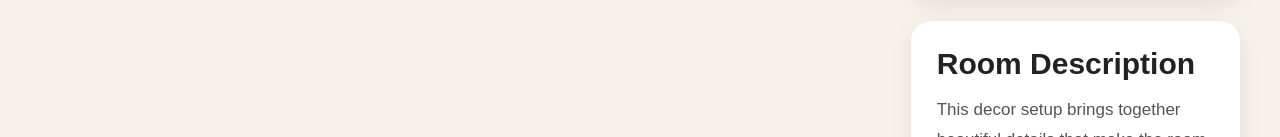
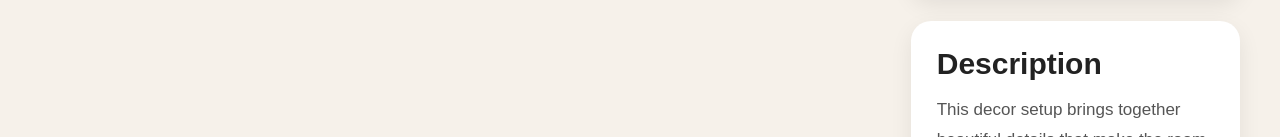
Before and after one commit to mokshamanaswi/shopthescene, a plain HTML site: page decor-detail.html in a window 1280 px wide. Shown: the part 565-702 px from the top of the page. Drawn offline with Linux system fonts and the light colour scheme.

Commit message:
Update decor-detail.html

```diff
--- a/decor-detail.html
+++ b/decor-detail.html
@@ -74,7 +74,7 @@
         </div>
 
         <div class="room-description-box">
-          <h3>Room Description</h3>
+          <h3>Description</h3>
           <p id="roomDescription">
             This decor setup brings together beautiful details that make the room feel complete and stylish.
           </p>
```
